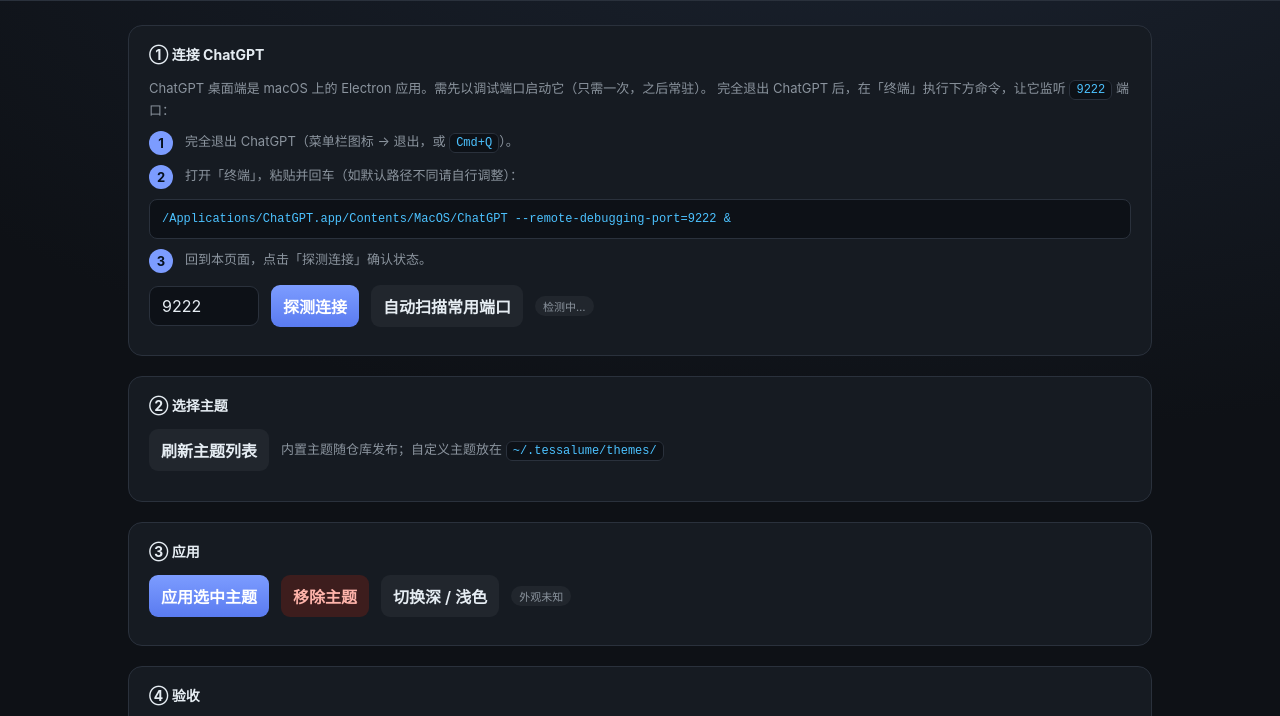
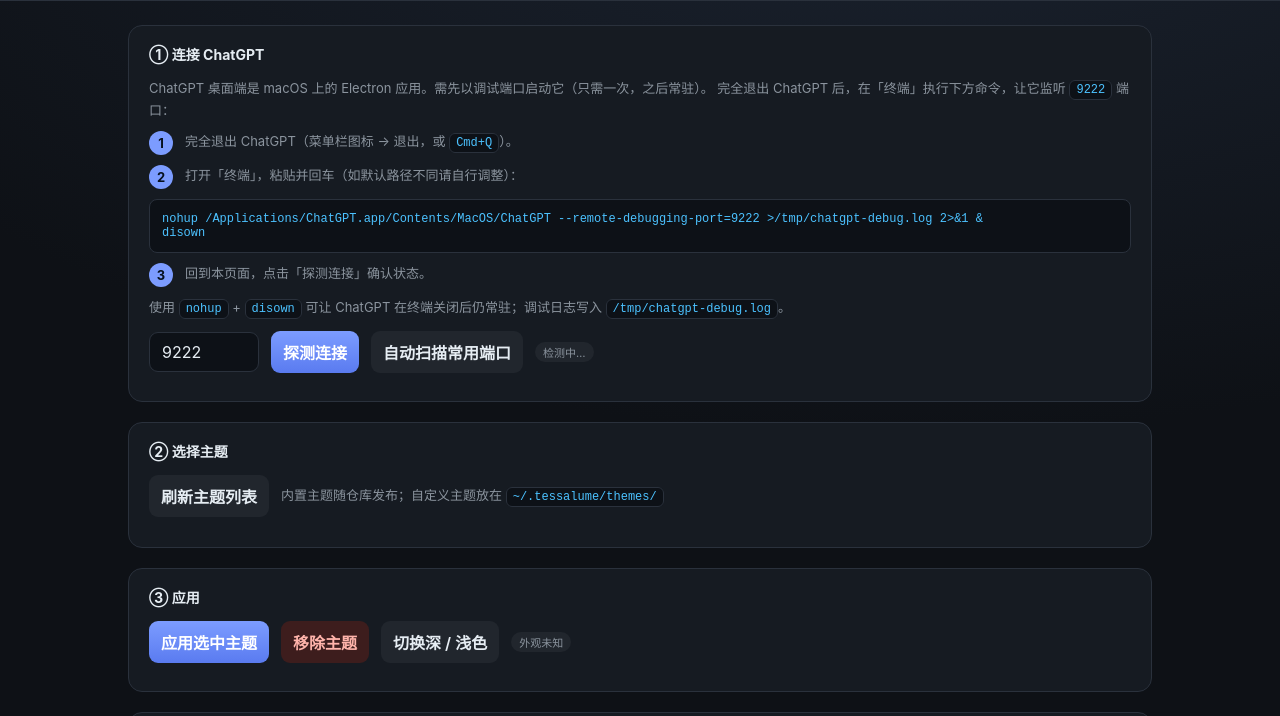
Before and after one commit to lyc1uckYoo/tessalume, a website: page web/public/index.html in a window 1280 px wide. Shown: the part 65-781 px from the top of the page. Drawn offline with Linux system fonts and the light colour scheme; no server answers.

Commit message:
docs: sync ChatGPT launch command in web UI to nohup+disown variant

```diff
--- a/web/public/index.html
+++ b/web/public/index.html
@@ -65,8 +65,10 @@
       </div>
       <div class="step"><div class="n">1</div><div class="muted">完全退出 ChatGPT（菜单栏图标 → 退出，或 <code>Cmd+Q</code>）。</div></div>
       <div class="step"><div class="n">2</div><div class="muted">打开「终端」，粘贴并回车（如默认路径不同请自行调整）：</div></div>
-      <pre id="launchCmd">/Applications/ChatGPT.app/Contents/MacOS/ChatGPT --remote-debugging-port=9222 &amp;</pre>
+      <pre id="launchCmd">nohup /Applications/ChatGPT.app/Contents/MacOS/ChatGPT --remote-debugging-port=9222 &gt;/tmp/chatgpt-debug.log 2&gt;&amp;1 &amp;
+disown</pre>
       <div class="step"><div class="n">3</div><div class="muted">回到本页面，点击「探测连接」确认状态。</div></div>
+      <div class="muted" style="margin-top:8px">使用 <code>nohup</code> + <code>disown</code> 可让 ChatGPT 在终端关闭后仍常驻；调试日志写入 <code>/tmp/chatgpt-debug.log</code>。</div>
       <div class="row" style="margin-top:12px">
         <input id="port" type="number" value="9222" min="1024" max="65535" style="max-width:110px" />
         <button id="probeBtn">探测连接</button>
```
